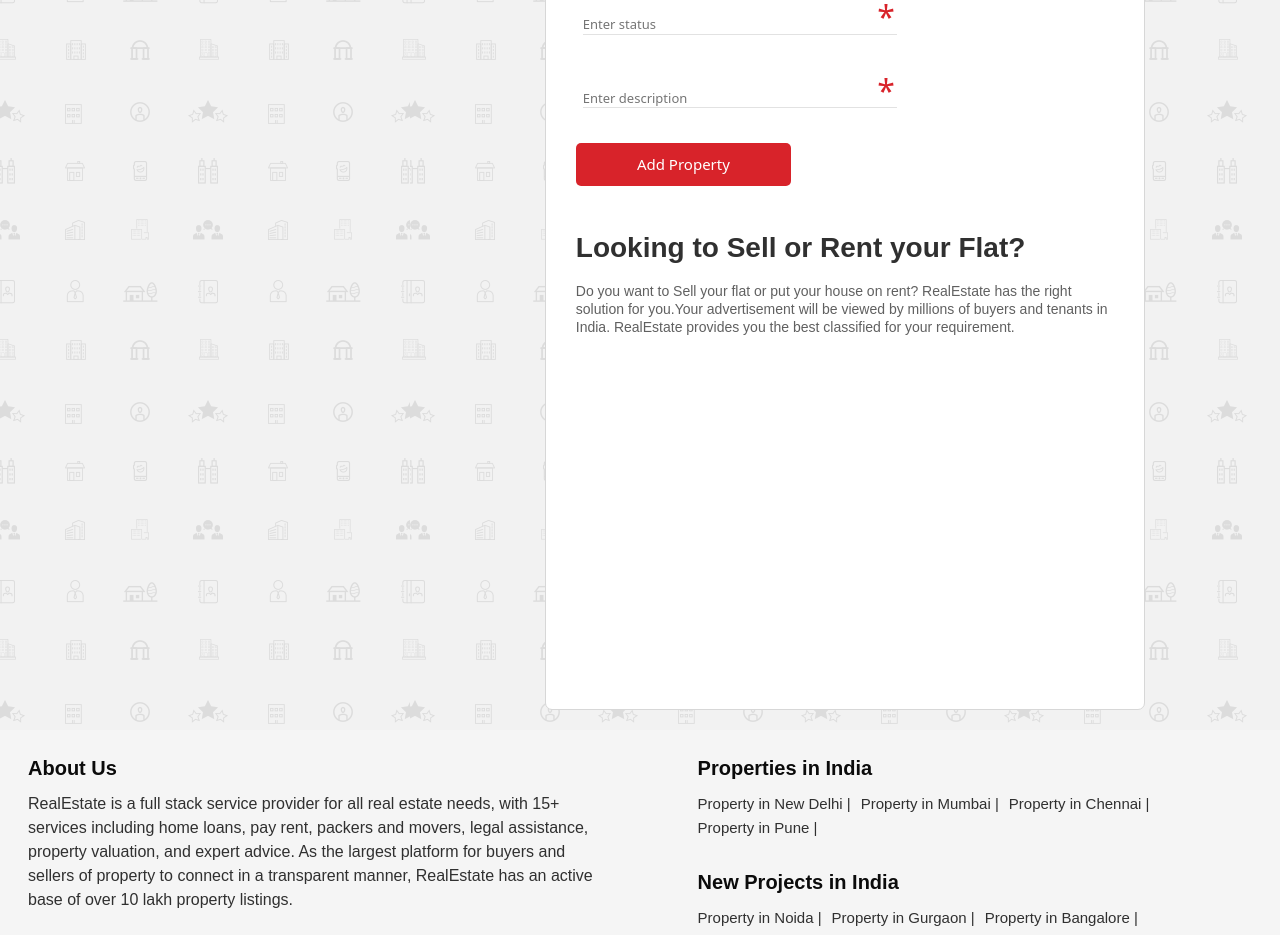
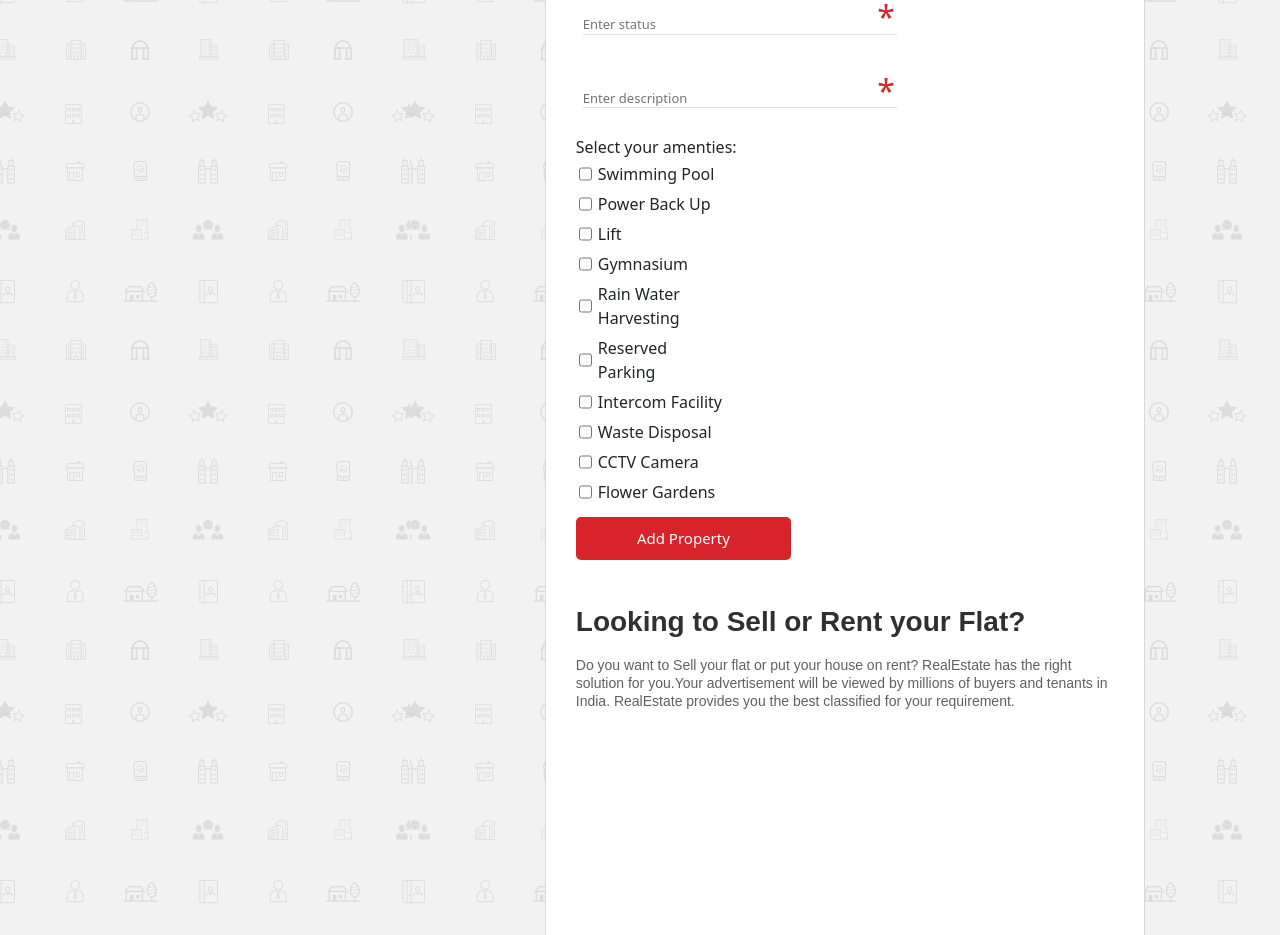
Before and after one commit to dhing-palak/Real-Estate-Project, a React (Create React App) app in the folder root/: page /postproperty in a window 1280 px wide. Shown: the part 1540-2475 px from the top of the page. Built offline with nearby package versions, Linux system fonts and the light colour scheme.

Commit message:
amenities done dynamically

```diff
--- a/root/src/api/api.js
+++ b/root/src/api/api.js
@@ -50,7 +50,7 @@ export const postproperty = async (
   ratepersqft,
   status,
   description,
-  image,
+  amenitiesData,
 ) => {
   const res = await fetch("/post/property", {
     method: "POST",
@@ -73,7 +73,7 @@ export const postproperty = async (
       ratepersqft,
       status,
       description,
-      image,
+      amenitiesData,
     }),
   });
   return res;
--- a/root/src/components/postproperty/Postproperty.js
+++ b/root/src/components/postproperty/Postproperty.js
@@ -1,4 +1,4 @@
-import React, { useState } from "react";
+import React, { useState , useEffect} from "react";
 import { useNavigate } from "react-router-dom";
 import "../../styles/Postproperty.scss";
 import { postproperty } from "../../api/api";
@@ -9,7 +9,8 @@ import PropertyInput from "../postproperty/PropertyInput";
 const Postproperty = () => {
   const navigate = useNavigate();
   const [showdiv, setshowdiv] = useState(false);
-  const [property, setProperty] = useState({
+  const [peopleInfo, setPeopleInfo] = useState({});
+  let [property, setProperty] = useState({
     iam: "",
     name: "",
     email: "",
@@ -25,10 +26,42 @@ const Postproperty = () => {
     ratepersqft: "",
     status: "",
     description: "",
+    amenitiesData: {},
   });
 
   const [formErrors, setFormErrors] = useState({});
   console.log(showdiv);
+
+  const amenities = [
+    { id: 1, value: "Swimming Pool" },
+    { id: 2, value: "Power Back Up" },
+    { id: 3, value: "Lift" },
+    { id: 4, value: "Gymnasium" },
+    { id: 5, value: "Rain Water Harvesting" },
+    { id: 6, value: "Reserved Parking" },
+    { id: 7, value: "Intercom Facility" },
+    { id: 8, value: "Waste Disposal" },
+    { id: 9, value: "CCTV Camera" },
+    { id: 10, value: "Flower Gardens" },
+  ];
+  const toggleHandler = (item) => () => {
+    setPeopleInfo((state) => ({
+      ...state,
+      [item.id]: state[item.id] ? null : { id: item.id, value: item.value },
+    }));
+
+  };
+  useEffect(() => {
+    // for (var key in peopleInfo) {
+    //   console.log(peopleInfo[key]);
+    //   setProperty((prevState) => ({ ...prevState, [amenities]: peopleInfo[key] }));
+    // }
+    setProperty({...property,amenitiesData: peopleInfo})
+  }, [peopleInfo]);
+  // const handleAmenities = (peopleInfo) => {
+  //   setProperty((prevState) => ({ ...prevState, [amenities]: peopleInfo }));
+  // };
+  console.log("piru", property);
 
   city.map((e) => {
     console.log(e);
@@ -76,6 +109,7 @@ const Postproperty = () => {
       ratepersqft,
       status,
       description,
+      amenitiesData,
     } = property;
 
     //calling postproperty api
@@ -95,6 +129,7 @@ const Postproperty = () => {
       ratepersqft,
       status,
       description,
+      amenitiesData,
     );
 
     if (Object.keys(errors).length === 0) {
@@ -186,7 +221,8 @@ const Postproperty = () => {
                       formErrors.ratepersqft ||
                       formErrors.status ||
                       formErrors.description ||
-                      formErrors.propertyfor
+                      formErrors.propertyfor||
+                      formErrors.amenitiesData
                         ? "Please fill the details mention below: "
                         : "Your Property details added Sucesssfully"}
                     </div>
@@ -473,6 +509,40 @@ const Postproperty = () => {
                     formErrors={formErrors.description}
                   />
 
+                  <div className="checkbox">
+                    Select your amenties:
+                    <div>
+                      {" "}
+                      <table>
+                        {" "}
+                        <tr>
+                          {" "}
+                          {amenities.map((item) => {
+                            return (
+                              <div
+                                key={item.id}
+                                style={{ display: "flex", width: "150px" }}
+                              >
+                                {" "}
+                                <input
+                                  onChange={toggleHandler(item)}
+                                  checked={peopleInfo[item.id]}
+                                  style={{ margin: "3px" }}
+                                  type="checkbox"
+                                />{" "}
+                                <td style={{ margin: "3px" }}>{item.value}</td>
+                              </div>
+                            );
+                          })}{" "}
+                        </tr>{" "}
+                      </table>{" "}
+
+                    </div>
+                    <span className="postproperty-error-data">
+                      {formErrors.amenitiesData}
+                    </span>
+                  </div>
+
                   <div className="postproperty-submit-button">
                     <button
                       className="postproperty-form-submit"
--- a/root/src/pages/Propertydetails.js
+++ b/root/src/pages/Propertydetails.js
@@ -1,5 +1,6 @@
-import React from "react";
+import React, { useState, useEffect } from "react";
 import "../styles/Propertydetails.scss";
+import "../styles/Property.scss";
 import image from "../images/Property1.jpg";
 import superAreaImage from "../images/superarea.jpg";
 import statusImage from "../images/status.jpg";
@@ -9,6 +10,15 @@ import { useLocation } from "react-router-dom";
 function Propertydetails() {
   const location = useLocation();
   const data = location.state.data;
+  const [amenities, setamenities] = useState([]);
+  useEffect(() => {
+    const datat = Object.keys(data.amenitiesData).map((key) => [
+      Number(key),
+      data.amenitiesData[key],
+    ]);
+    setamenities(datat);
+  }, [data.amenitiesData]);
+
   return (
     <>
       <div className="property-outer">
@@ -206,90 +216,18 @@ function Propertydetails() {
             </div>
             <div className="propertydetails-amenities">
               <ul className="propertydetails-amenities-list">
-                <li
-                  className="propertydetails-amenities-list--item"
-                  data-icon="12201"
-                >
-                  Power Back Up
-                </li>
-                <li
-                  className="propertydetails-amenities-list--item"
-                  data-icon="12202"
-                >
-                  Lift
-                </li>
-                <li
-                  className="propertydetails-amenities-list--item"
-                  data-icon="12203"
-                >
-                  Rain Water Harvesting
-                </li>
-                <li
-                  className="propertydetails-amenities-list--item"
-                  data-icon="12205"
-                >
-                  Swimming Pool
-                </li>
-                <li
-                  className="propertydetails-amenities-list--item"
-                  data-icon="12206"
-                >
-                  Gymnasium
-                </li>
-                <li
-                  className="propertydetails-amenities-list--item"
-                  data-icon="12208"
-                >
-                  Reserved Parking
-                </li>
-                <li
-                  className="propertydetails-amenities-list--item"
-                  data-icon="12217"
-                >
-                  Intercom Facility
-                </li>
-                <li
-                  className="propertydetails-amenities-list--item"
-                  data-icon="12219"
-                >
-                  Waste Disposal
-                </li>
-                <li
-                  className="propertydetails-amenities-list--item"
-                  data-icon="12540"
-                >
-                  Premium branded fittings
-                </li>
-                <li
-                  className="propertydetails-amenities-list--item"
-                  data-icon="12547"
-                >
-                  CCTV Camera
-                </li>
-                <li
-                  className="propertydetails-amenities-list--item"
-                  data-icon="1404115"
-                >
-                  Flower Gardens
-                </li>
-                <li
-                  className="propertydetails-amenities-list--item"
-                  data-icon="1404117"
-                >
-                  Indoor Games Room
-                </li>
-                <li
-                  className="propertydetails-amenities-list--item"
-                  data-icon="1404121"
-                >
-                  Kids Play Area
-                </li>
-                <li
-                  className="propertydetails-amenities-list--item"
-                  data-icon="1404143"
-                >
-                  Fire Fighting Equipment
-                </li>
+                {amenities.map((i) => {
+                  return (
+                    <li
+                      key={i}
+                      className="propertydetails-amenities-list--item"
+                      data-icon="12201"
+                    >
+                      {i[1].value}
+                    </li>
+                  );
+                })}
+
               </ul>
             </div>
           </section>
--- a/root/src/styles/Modal.scss
+++ b/root/src/styles/Modal.scss
@@ -7,7 +7,7 @@
   width: 100%; /* Full width */
   height: 100%; /* Full height */
   overflow: auto; /* Enable scroll if needed */
-  background-color: rgba(0, 0, 0, 0.3); /* Black w/ opacity */
+  background-color: rgba(0, 0, 0, 0.1); /* Black w/ opacity */
 
   &.show {
     display: flex;
--- a/root/src/styles/Postproperty.scss
+++ b/root/src/styles/Postproperty.scss
@@ -49,7 +49,7 @@
 	}
 	width: $width;
 	min-height: 700px;
-	height: 2150px;
+	height: 2450px;
 	position: relative;
 	overflow: hidden;
 	z-index: 0;
@@ -70,7 +70,7 @@
 }
 .postproperty-right-container {
 	width: 600px;
-	height: 2100px;
+	height: 2420px;
 	position: relative;
 	z-index: 2;
 	background-color: $background-color-8;
--- a/root/src/styles/Propertydetails.scss
+++ b/root/src/styles/Propertydetails.scss
@@ -10,9 +10,6 @@
     margin-bottom: 16px;
     padding: 24px 32px 32px;
     border: 1px solid #d7d7d7;
-    // -webkit-border-radius: 8px;
-    // -moz-border-radius: 8px;
-    // -o-border-radius: 8px;
     border-radius: 8px;
     background-clip: padding-box;
 }
--- a/root/src/validation/validate.js
+++ b/root/src/validation/validate.js
@@ -91,6 +91,9 @@ const validate = (values) => {
   if (!values.description) {
     errors.description = "Description is required!";
   }
+  if (!values.amenitiesData) {
+    errors.amenitiesData = "Amenities is required!";
+  }
 
   return errors;
 };
```
Also changed, not shown: 2 other files (tests, documents, lock files or other folders).
